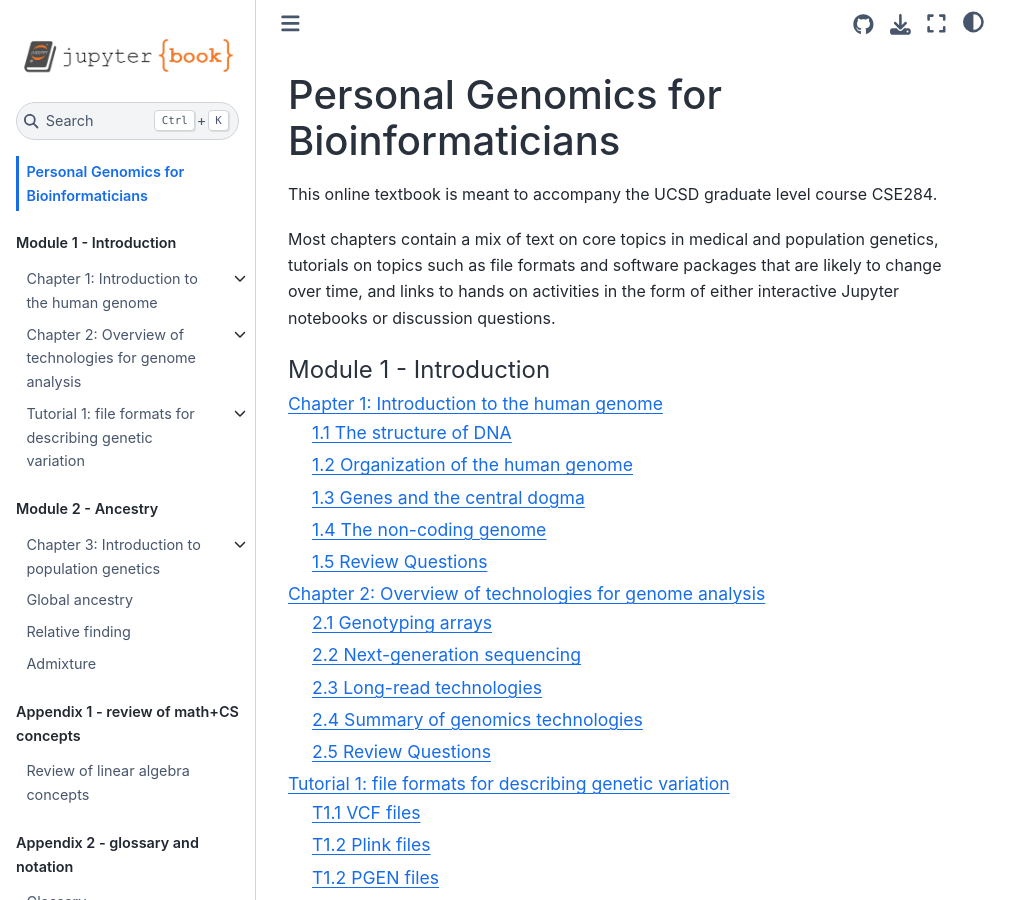
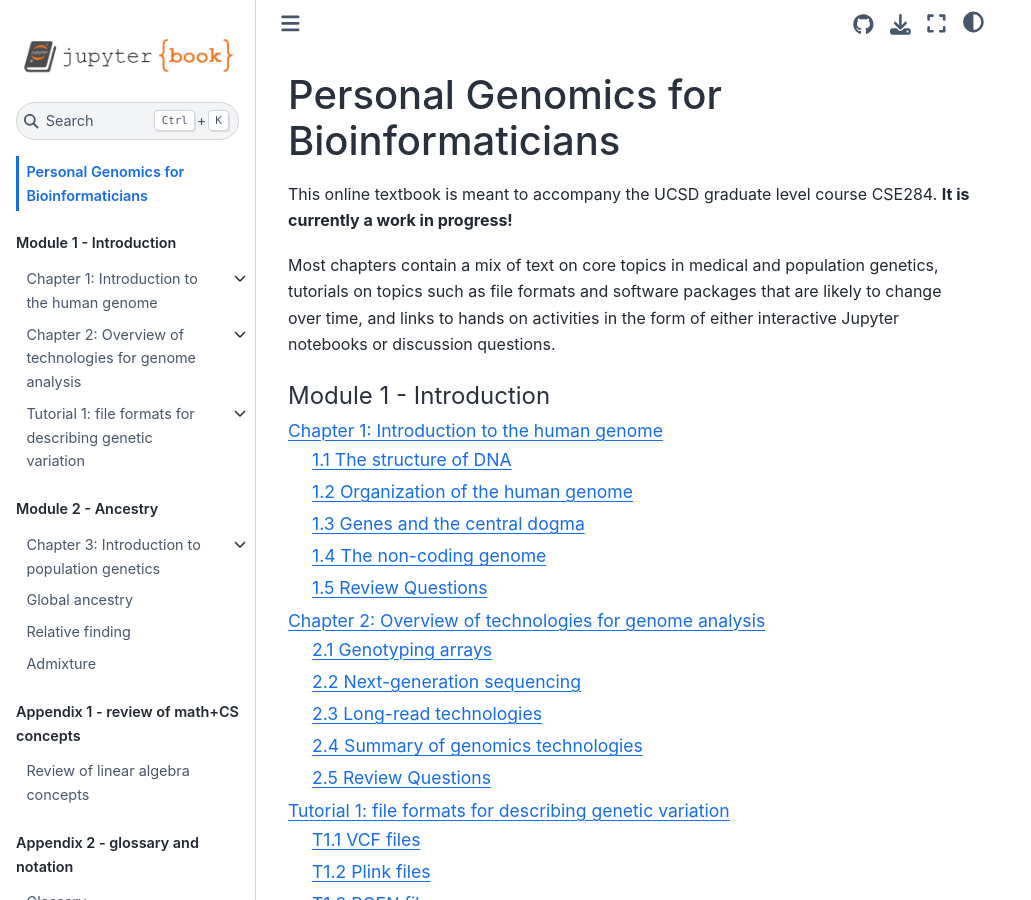
Before and after one commit to gymrek-lab/personal-genomics-textbook, a Jupyter Book: the page built from index.md, in a window 1280 px wide and 900 px high. Shown: the whole window, without its empty margins (0-1031 px from the left). Built offline with Jupyter Book 1.0.4 settings and Sphinx 7.4.7 and the Sphinx Book theme 1.1.4, drawn with Linux system fonts in a browser that asks for light colours.

Commit message:
adding note about WIP

```diff
--- a/index.md
+++ b/index.md
@@ -1,6 +1,6 @@
 # Personal Genomics for Bioinformaticians
 
-This online textbook is meant to accompany the UCSD graduate level course CSE284.
+This online textbook is meant to accompany the UCSD graduate level course CSE284. **It is currently a work in progress!**
 
 Most chapters contain a mix of text on core topics in medical and population genetics, tutorials on topics such as file formats and software packages that are likely to change over time, and links to hands on activities in the form of either interactive Jupyter notebooks or discussion questions.
 
```
